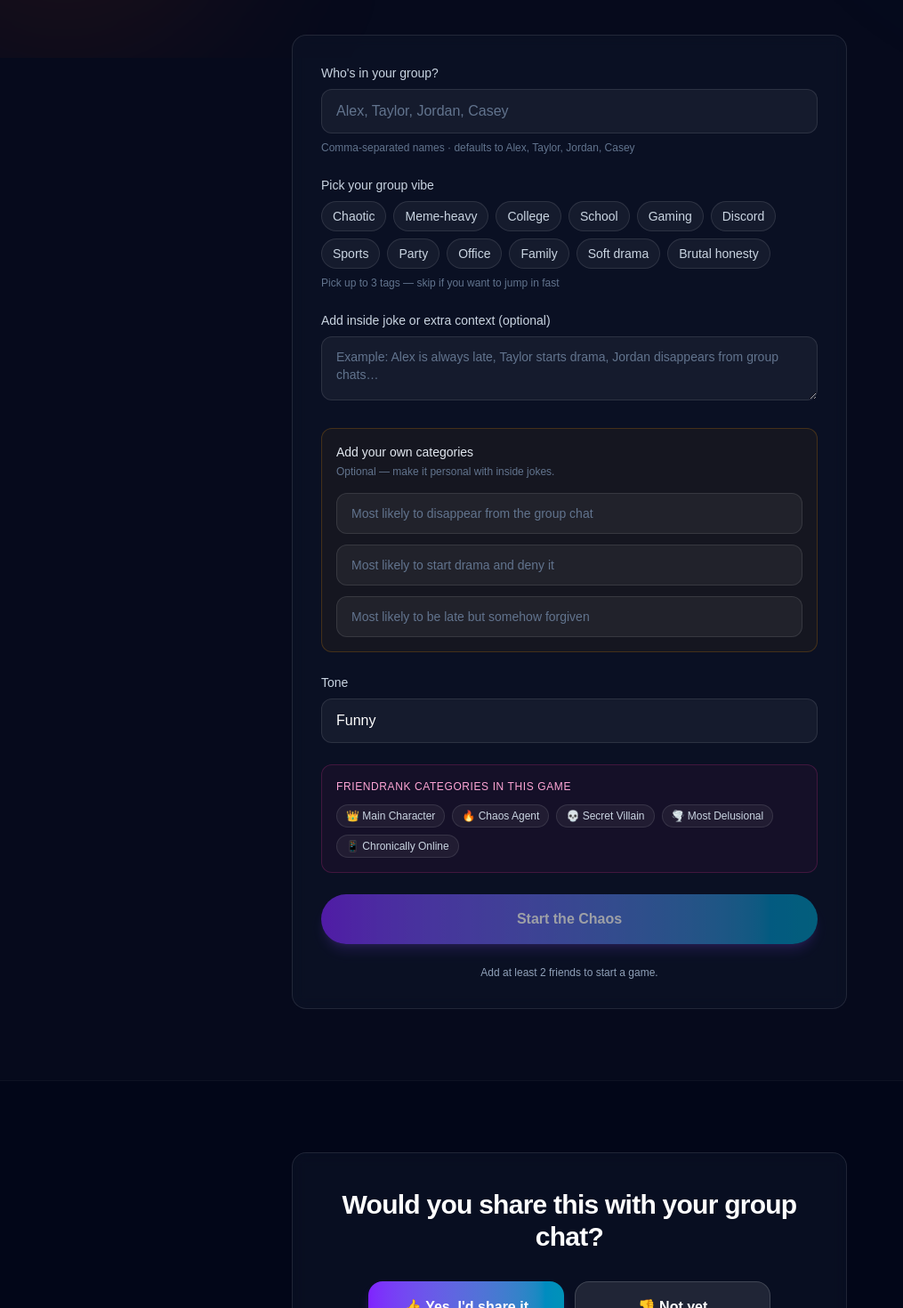
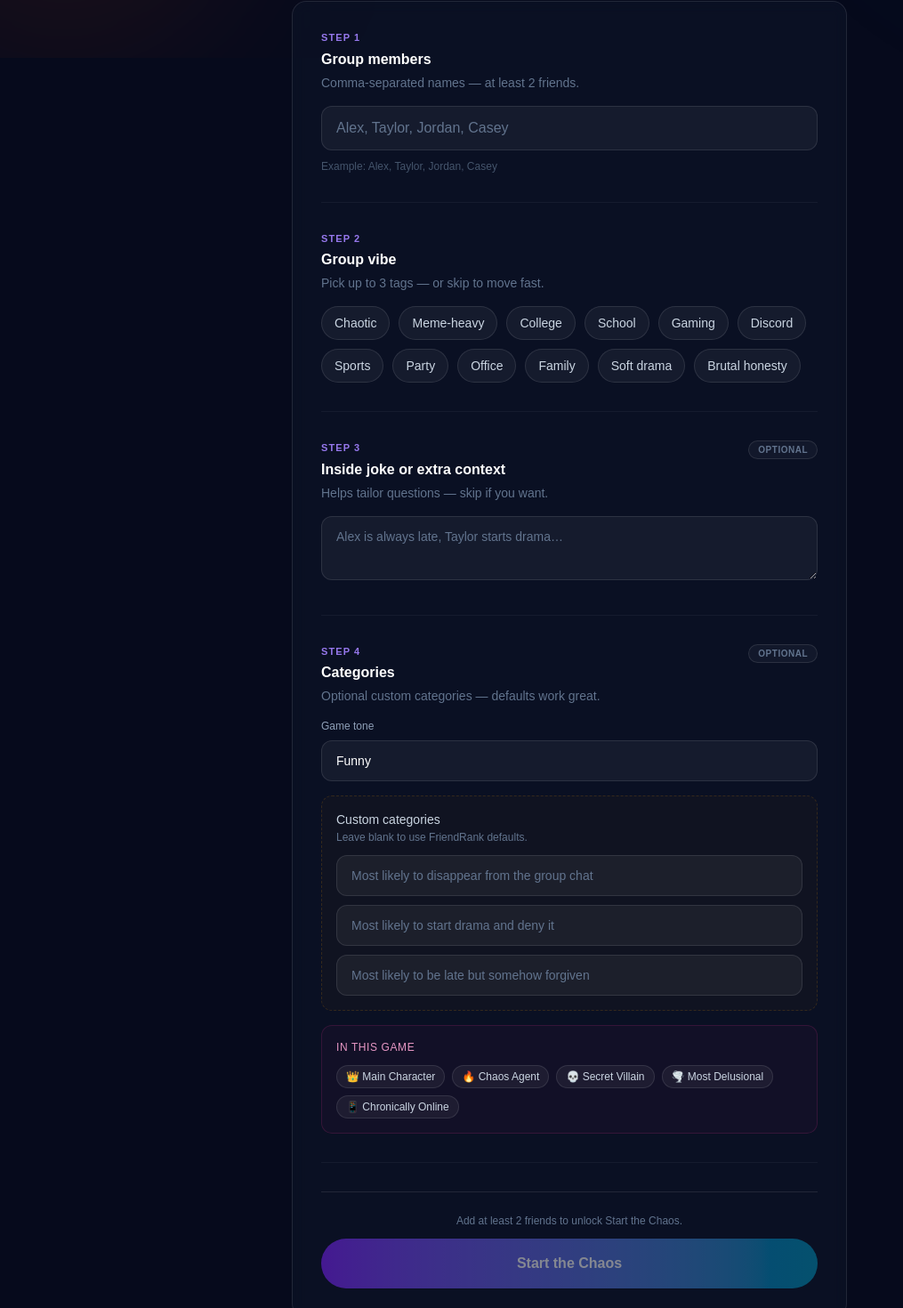
Before and after one commit to BreitlingVibe/friendrank, a Next.js app: page / in a window 1280 px wide. Shown: the part 735-2205 px from the top of the page at 89% size, without its empty margins (0-1015 px from the left). Built offline with nearby package versions, Linux system fonts and the light colour scheme.

Commit message:
Improve homepage conversion flow and premium UX

```diff
--- a/app/page.tsx
+++ b/app/page.tsx
@@ -2,7 +2,7 @@
 
 import Link from "next/link";
 import { FriendRankBrand } from "@/components/friend-rank-brand";
-import { useMemo, useRef, useState } from "react";
+import { useMemo, useRef, useState, type ReactNode } from "react";
 import { createGameAction } from "@/app/actions/games";
 import {
   buildGameCategories,
@@ -50,7 +50,58 @@ const steps = [
 ];
 
 const inputClassName =
-  "w-full rounded-xl border border-white/10 bg-white/5 px-4 py-3 text-white placeholder:text-slate-500 outline-none transition focus:border-violet-500/50 focus:ring-2 focus:ring-violet-500/20";
+  "w-full rounded-xl border border-white/10 bg-white/5 px-4 py-3 text-white placeholder:text-slate-500 outline-none transition duration-200 focus:border-violet-500/50 focus:ring-2 focus:ring-violet-500/20 hover:border-white/15";
+
+const chipBase =
+  "rounded-full border px-3.5 py-2 text-sm font-medium transition-all duration-200 ease-out motion-reduce:transition-none active:scale-[0.97]";
+
+function chipClassName(isSelected: boolean, isDisabled: boolean) {
+  if (isSelected) {
+    return `${chipBase} border-violet-300/70 bg-violet-500/35 text-white shadow-md shadow-violet-500/35 ring-1 ring-violet-400/45`;
+  }
+  if (isDisabled) {
+    return `${chipBase} cursor-not-allowed border-white/5 bg-white/[0.02] text-slate-600 opacity-60`;
+  }
+  return `${chipBase} border-white/10 bg-white/5 text-slate-300 hover:border-violet-400/45 hover:bg-violet-500/15 hover:text-white hover:shadow-sm hover:shadow-violet-500/20`;
+}
+
+type FormSectionProps = {
+  step: string;
+  title: string;
+  description?: string;
+  optional?: boolean;
+  children: ReactNode;
+};
+
+function FormSection({
+  step,
+  title,
+  description,
+  optional,
+  children,
+}: FormSectionProps) {
+  return (
+    <section className="border-b border-white/5 pb-8 last:border-b-0 last:pb-0">
+      <header className="mb-4 flex flex-wrap items-start justify-between gap-2">
+        <div>
+          <p className="text-[11px] font-semibold uppercase tracking-widest text-violet-400/90">
+            {step}
+          </p>
+          <h3 className="mt-1 text-base font-semibold text-white">{title}</h3>
+          {description && (
+            <p className="mt-1 text-sm text-slate-500">{description}</p>
+          )}
+        </div>
+        {optional && (
+          <span className="shrink-0 rounded-full border border-white/10 bg-white/[0.04] px-2.5 py-0.5 text-[10px] font-semibold uppercase tracking-wider text-slate-500">
+            Optional
+          </span>
+        )}
+      </header>
+      {children}
+    </section>
+  );
+}
 
 export default function Home() {
   const createGameRef = useRef<HTMLElement>(null);
@@ -68,10 +119,6 @@ export default function Home() {
   const [isSavingGame, setIsSavingGame] = useState(false);
   const [saveGameError, setSaveGameError] = useState<string | null>(null);
   const [inviteCopied, setInviteCopied] = useState(false);
-  const [feedbackResponse, setFeedbackResponse] = useState<
-    "yes" | "not-yet" | null
-  >(null);
-  const [shareabilityNote, setShareabilityNote] = useState("");
 
   const previewCategories = useMemo(
     () => buildGameCategories(customCategories, parseGroupNames(groupNames)),
@@ -194,18 +241,18 @@ export default function Home() {
             Create your game. Vote. Reveal the chaos.
           </p>
 
-          <div className="mt-10 flex flex-col items-center gap-4 sm:flex-row sm:justify-center">
+          <div className="mt-10 flex flex-col items-stretch gap-3 sm:flex-row sm:items-center sm:justify-center">
             <button
               type="button"
               onClick={scrollToCreateGame}
-              className="w-full rounded-full bg-gradient-to-r from-violet-600 to-cyan-600 px-8 py-4 text-base font-semibold shadow-lg shadow-violet-500/25 transition hover:from-violet-500 hover:to-cyan-500 hover:shadow-violet-500/40 sm:w-auto"
+              className="relative w-full rounded-full bg-gradient-to-r from-violet-600 to-cyan-600 px-8 py-4 text-base font-semibold shadow-xl shadow-violet-600/30 ring-1 ring-violet-400/35 transition duration-200 hover:from-violet-500 hover:to-cyan-500 hover:shadow-violet-500/45 hover:ring-violet-400/55 active:scale-[0.99] motion-reduce:active:scale-100 sm:w-auto sm:min-w-[220px]"
             >
               Start the Chaos
             </button>
             <button
               type="button"
               onClick={scrollToCategories}
-              className="w-full rounded-full border border-white/10 bg-white/5 px-8 py-4 text-base font-medium text-slate-300 transition hover:bg-white/10 sm:w-auto"
+              className="w-full rounded-full border border-white/5 bg-transparent px-8 py-3.5 text-sm font-medium text-slate-500 transition duration-200 hover:border-white/10 hover:bg-white/[0.03] hover:text-slate-300 sm:w-auto"
             >
               See FriendRank categories ↓
             </button>
@@ -224,30 +271,30 @@ export default function Home() {
           className="scroll-mt-8 border-t border-white/5 bg-white/[0.02] pb-20 pt-10 sm:pt-12"
         >
           <div className="mx-auto max-w-2xl px-6">
-            <p className="mb-6 text-center text-base font-semibold text-violet-200">
+            <div className="mb-8 text-center">
+              <p className="text-sm font-medium text-violet-300/90">
                 Create a real game for your group
               </p>
-
-            <div className="mb-10 text-center">
-              <h2 className="text-3xl font-bold tracking-tight sm:text-4xl">
+              <h2 className="mt-2 text-3xl font-bold tracking-tight sm:text-4xl">
                 Who&apos;s in your group?
               </h2>
-              <p className="mt-3 text-slate-400">
-                Fill in your group details and share the link with friends
+              <p className="mx-auto mt-2 max-w-md text-sm text-slate-500">
+                Add your friends and vibe — ready to share in under a minute.
               </p>
             </div>
 
             <form
               onSubmit={handleGenerateGame}
-              className="rounded-2xl border border-white/10 bg-slate-900/50 p-6 backdrop-blur-sm sm:p-8"
+              className="rounded-2xl border border-white/10 bg-slate-900/50 p-6 backdrop-blur-sm transition duration-200 hover:border-white/15 sm:p-8"
             >
-              <div className="space-y-6">
-                <div>
-                  <label
-                    htmlFor="group-names"
-                    className="mb-2 block text-sm font-medium text-slate-300"
+              <div className="space-y-8">
+                <FormSection
+                  step="Step 1"
+                  title="Group members"
+                  description="Comma-separated names — at least 2 friends."
                 >
-                    Who&apos;s in your group?
+                  <label htmlFor="group-names" className="sr-only">
+                    Group member names
                   </label>
                   <input
                     id="group-names"
@@ -257,17 +304,32 @@ export default function Home() {
                     placeholder="Alex, Taylor, Jordan, Casey"
                     className={inputClassName}
                   />
-                  <p className="mt-2 text-xs text-slate-500">
-                    Comma-separated names · defaults to Alex, Taylor, Jordan,
-                    Casey
+                  {enteredFriends.length === 0 ? (
+                    <p className="mt-2.5 text-xs text-slate-600">
+                      Example: Alex, Taylor, Jordan, Casey
                     </p>
-                </div>
+                  ) : (
+                    <p className="mt-2.5 text-xs text-violet-300/90">
+                      {enteredFriends.length} friend
+                      {enteredFriends.length === 1 ? "" : "s"} ·{" "}
+                      {enteredFriends.join(", ")}
+                    </p>
+                  )}
+                  {!hasEnoughFriends && enteredFriends.length > 0 && (
+                    <p className="mt-1 text-xs text-amber-400/90">
+                      Add at least 2 friends to continue.
+                    </p>
+                  )}
+                </FormSection>
 
+                <FormSection
+                  step="Step 2"
+                  title="Group vibe"
+                  description={`Pick up to ${MAX_VIBE_TAGS} tags — or skip to move fast.`}
+                >
                   <fieldset>
-                  <legend className="mb-2 block text-sm font-medium text-slate-300">
-                    Pick your group vibe
-                  </legend>
-                  <div className="flex flex-wrap gap-2">
+                    <legend className="sr-only">Group vibe tags</legend>
+                    <div className="flex flex-wrap gap-2.5">
                       {VIBE_TAGS.map((tag) => {
                         const isSelected = selectedVibeTags.includes(tag);
                         const isDisabled =
@@ -281,51 +343,73 @@ export default function Home() {
                             aria-pressed={isSelected}
                             onClick={() => toggleVibeTag(tag)}
                             disabled={isDisabled}
-                          className={`rounded-full border px-3 py-1.5 text-sm font-medium transition ${
-                            isSelected
-                              ? "border-violet-400/60 bg-violet-500/25 text-white shadow-sm shadow-violet-500/20"
-                              : isDisabled
-                                ? "cursor-not-allowed border-white/5 bg-white/[0.02] text-slate-600"
-                                : "border-white/10 bg-white/5 text-slate-300 hover:border-violet-500/30 hover:bg-violet-500/10"
-                          }`}
+                            className={chipClassName(isSelected, isDisabled)}
                           >
                             {tag}
                           </button>
                         );
                       })}
                     </div>
-                  <p className="mt-2 text-xs text-slate-500">
-                    Pick up to {MAX_VIBE_TAGS} tags — skip if you want to jump
-                    in fast
-                  </p>
                   </fieldset>
+                </FormSection>
 
-                <div>
-                  <label
-                    htmlFor="extra-context"
-                    className="mb-2 block text-sm font-medium text-slate-300"
+                <FormSection
+                  step="Step 3"
+                  title="Inside joke or extra context"
+                  description="Helps tailor questions — skip if you want."
+                  optional
                 >
-                    Add inside joke or extra context (optional)
+                  <label htmlFor="extra-context" className="sr-only">
+                    Inside joke or extra context
                   </label>
                   <textarea
                     id="extra-context"
                     rows={2}
                     value={extraContext}
                     onChange={(e) => setExtraContext(e.target.value)}
-                    placeholder="Example: Alex is always late, Taylor starts drama, Jordan disappears from group chats…"
-                    className={`${inputClassName} resize-y min-h-[72px] text-sm`}
+                    placeholder="Alex is always late, Taylor starts drama…"
+                    className={`${inputClassName} min-h-[72px] resize-y text-sm`}
                   />
+                </FormSection>
+
+                <FormSection
+                  step="Step 4"
+                  title="Categories"
+                  description="Optional custom categories — defaults work great."
+                  optional
+                >
+                  <div className="space-y-4">
+                    <div>
+                      <label
+                        htmlFor="tone"
+                        className="mb-2 block text-xs font-medium text-slate-400"
+                      >
+                        Game tone
+                      </label>
+                      <select
+                        id="tone"
+                        value={tone}
+                        onChange={(e) => setTone(e.target.value as Tone)}
+                        className={`${inputClassName} cursor-pointer appearance-none text-sm`}
+                      >
+                        {tones.map((t) => (
+                          <option key={t} value={t} className="bg-slate-900">
+                            {t}
+                          </option>
+                        ))}
+                      </select>
                     </div>
 
-                <div className="rounded-xl border border-amber-500/20 bg-amber-500/5 p-4">
-                  <p className="text-sm font-medium text-slate-200">
-                    Add your own categories
+                    <div className="rounded-xl border border-dashed border-amber-500/15 bg-amber-500/[0.03] p-4 transition duration-200 hover:border-amber-500/25">
+                      <p className="text-sm font-medium text-slate-300">
+                        Custom categories
                       </p>
-                  <p className="mt-1 text-xs text-slate-500">
-                    Optional — make it personal with inside jokes.
+                      <p className="mt-0.5 text-xs text-slate-500">
+                        Leave blank to use FriendRank defaults.
                       </p>
-                  <div className="mt-4 space-y-3">
-                    {CUSTOM_CATEGORY_PLACEHOLDERS.map((placeholder, index) => (
+                      <div className="mt-3 space-y-2.5">
+                        {CUSTOM_CATEGORY_PLACEHOLDERS.map(
+                          (placeholder, index) => (
                             <input
                               key={placeholder}
                               type="text"
@@ -336,42 +420,22 @@ export default function Home() {
                               placeholder={placeholder}
                               className={`${inputClassName} text-sm`}
                             />
-                    ))}
+                          ),
+                        )}
                       </div>
                     </div>
 
-                <div>
-                  <label
-                    htmlFor="tone"
-                    className="mb-2 block text-sm font-medium text-slate-300"
-                  >
-                    Tone
-                  </label>
-                  <select
-                    id="tone"
-                    value={tone}
-                    onChange={(e) => setTone(e.target.value as Tone)}
-                    className={`${inputClassName} cursor-pointer appearance-none`}
-                  >
-                    {tones.map((t) => (
-                      <option key={t} value={t} className="bg-slate-900">
-                        {t}
-                      </option>
-                    ))}
-                  </select>
-                </div>
-
-                <div className="rounded-xl border border-pink-500/20 bg-pink-500/5 p-4">
-                  <p className="text-xs font-medium uppercase tracking-wider text-pink-300">
-                    FriendRank categories in this game
+                    <div className="rounded-xl border border-pink-500/15 bg-pink-500/[0.04] p-4">
+                      <p className="text-xs font-medium uppercase tracking-wider text-pink-300/90">
+                        In this game
                       </p>
                       <div className="mt-3 flex flex-wrap gap-2">
                         {previewCategories.map((category) => (
                           <span
                             key={category.label}
-                        className={`rounded-full border px-2.5 py-1 text-xs ${
+                            className={`rounded-full border px-2.5 py-1 text-xs transition duration-200 ${
                               category.isCustom
-                            ? "border-amber-500/30 bg-amber-500/10 text-amber-100"
+                                ? "border-amber-500/35 bg-amber-500/12 text-amber-100"
                                 : "border-white/10 bg-white/5 text-slate-300"
                             }`}
                           >
@@ -381,26 +445,34 @@ export default function Home() {
                         ))}
                       </div>
                     </div>
+                  </div>
+                </FormSection>
+
+                <div className="border-t border-white/10 pt-6">
+                  {hasEnoughFriends ? (
+                    <p className="mb-3 text-center text-xs font-medium text-violet-300/80">
+                      Ready — your group game is one tap away.
+                    </p>
+                  ) : (
+                    <p className="mb-3 text-center text-xs text-slate-500">
+                      Add at least 2 friends to unlock Start the Chaos.
+                    </p>
+                  )}
 
                   <button
                     type="submit"
                     disabled={isSavingGame || !hasEnoughFriends}
-                  className="w-full rounded-full bg-gradient-to-r from-violet-600 to-cyan-600 px-8 py-4 text-base font-semibold shadow-lg shadow-violet-500/25 transition hover:from-violet-500 hover:to-cyan-500 hover:shadow-violet-500/40 disabled:cursor-not-allowed disabled:opacity-60"
+                    className="w-full rounded-full bg-gradient-to-r from-violet-600 to-cyan-600 px-8 py-4 text-base font-semibold shadow-xl shadow-violet-600/30 ring-1 ring-violet-400/35 transition duration-200 hover:from-violet-500 hover:to-cyan-500 hover:shadow-violet-500/45 hover:ring-violet-400/55 active:scale-[0.99] disabled:cursor-not-allowed disabled:opacity-50 disabled:shadow-none disabled:ring-0 motion-reduce:active:scale-100"
                   >
                     {isSavingGame ? "Saving game..." : "Start the Chaos"}
                   </button>
 
-                {!hasEnoughFriends && (
-                  <p className="text-center text-xs text-slate-400">
-                    Add at least 2 friends to start a game.
-                  </p>
-                )}
-
                   {saveGameError && (
-                  <p className="text-center text-sm text-red-400">
+                    <p className="mt-3 text-center text-sm text-red-400">
                       {saveGameError}
                     </p>
                   )}
+                </div>
               </div>
             </form>
 
@@ -498,59 +570,9 @@ export default function Home() {
           </div>
         </section>
 
-        <section className="scroll-mt-8 border-t border-white/5 py-20">
-          <div className="mx-auto max-w-2xl px-6 text-center">
-            <div className="rounded-2xl border border-white/10 bg-slate-900/50 px-6 py-8 backdrop-blur-sm sm:px-8 sm:py-10">
-              <h2 className="text-2xl font-bold tracking-tight sm:text-3xl">
-                Would you share this with your group chat?
-              </h2>
-
-              {feedbackResponse ? (
-                <div className="mt-6 space-y-5 text-left">
-                  <p className="text-center text-sm text-emerald-400">
-                    Thanks — this helps us improve FriendRank.
-                  </p>
-
-                  {feedbackResponse === "not-yet" && (
-                    <div>
-                      <p className="mb-3 text-sm font-medium text-slate-300">
-                        What would make it more shareable?
-                      </p>
-                      <textarea
-                        value={shareabilityNote}
-                        onChange={(e) => setShareabilityNote(e.target.value)}
-                        placeholder="Example: funnier results, better categories, easier sharing..."
-                        rows={3}
-                        className={`${inputClassName} resize-y min-h-[96px] text-left text-sm`}
-                      />
-                    </div>
-                  )}
-                </div>
-              ) : (
-                <div className="mt-8 flex flex-col gap-3 sm:flex-row sm:justify-center">
-                  <button
-                    type="button"
-                    onClick={() => setFeedbackResponse("yes")}
-                    className="w-full rounded-2xl bg-gradient-to-r from-violet-600 to-cyan-600 px-8 py-4 text-base font-semibold shadow-lg shadow-violet-500/25 transition hover:from-violet-500 hover:to-cyan-500 sm:w-auto sm:min-w-[220px]"
-                  >
-                    👍 Yes, I&apos;d share it
-                  </button>
-                  <button
-                    type="button"
-                    onClick={() => setFeedbackResponse("not-yet")}
-                    className="w-full rounded-2xl border border-white/15 bg-white/10 px-8 py-4 text-base font-semibold transition hover:bg-white/15 sm:w-auto sm:min-w-[220px]"
-                  >
-                    👎 Not yet
-                  </button>
-                </div>
-              )}
-            </div>
-          </div>
-        </section>
-
         <section
           ref={categoriesRef}
-          className="mx-auto max-w-6xl scroll-mt-8 px-6 py-20"
+          className="mx-auto max-w-6xl scroll-mt-8 border-t border-white/5 px-6 py-20"
         >
           <div className="mb-12 text-center">
             <h2 className="text-3xl font-bold tracking-tight sm:text-4xl">
@@ -565,7 +587,7 @@ export default function Home() {
             {FRIEND_RANK_CATEGORIES.map((category) => (
               <div
                 key={category.label}
-                className="rounded-2xl border border-pink-500/20 bg-gradient-to-br from-pink-500/10 to-violet-600/10 p-5 backdrop-blur-sm"
+                className="rounded-2xl border border-pink-500/20 bg-gradient-to-br from-pink-500/10 to-violet-600/10 p-5 backdrop-blur-sm transition duration-200 hover:border-pink-500/35 hover:shadow-lg hover:shadow-violet-500/10"
               >
                 <p className="text-3xl">{category.emoji}</p>
                 <h3 className="mt-3 text-lg font-semibold">{category.label}</h3>
@@ -594,7 +616,7 @@ export default function Home() {
                   {index < steps.length - 1 && (
                     <div className="absolute left-1/2 top-8 hidden h-px w-full bg-gradient-to-r from-violet-500/40 to-transparent lg:block" />
                   )}
-                  <div className="relative flex flex-col items-center text-center lg:items-start lg:text-left">
+                  <div className="relative flex flex-col items-center text-center transition duration-200 hover:translate-y-[-2px] motion-reduce:hover:translate-y-0 lg:items-start lg:text-left">
                     <div className="mb-4 flex h-14 w-14 items-center justify-center rounded-2xl border border-violet-500/30 bg-violet-500/10 text-lg font-bold text-violet-400">
                       {step.number}
                     </div>
@@ -621,7 +643,7 @@ export default function Home() {
             <button
               type="button"
               onClick={scrollToCreateGame}
-              className="mt-8 rounded-full bg-gradient-to-r from-violet-600 to-cyan-600 px-8 py-4 text-base font-semibold shadow-lg shadow-violet-500/25 transition hover:from-violet-500 hover:to-cyan-500"
+              className="mt-8 rounded-full bg-gradient-to-r from-violet-600 to-cyan-600 px-8 py-4 text-base font-semibold shadow-xl shadow-violet-600/30 ring-1 ring-violet-400/35 transition duration-200 hover:from-violet-500 hover:to-cyan-500 hover:shadow-violet-500/45 hover:ring-violet-400/55 active:scale-[0.99] motion-reduce:active:scale-100"
             >
               Start the Chaos
             </button>
```
Lines whose indentation alone changed are shown as unchanged.
